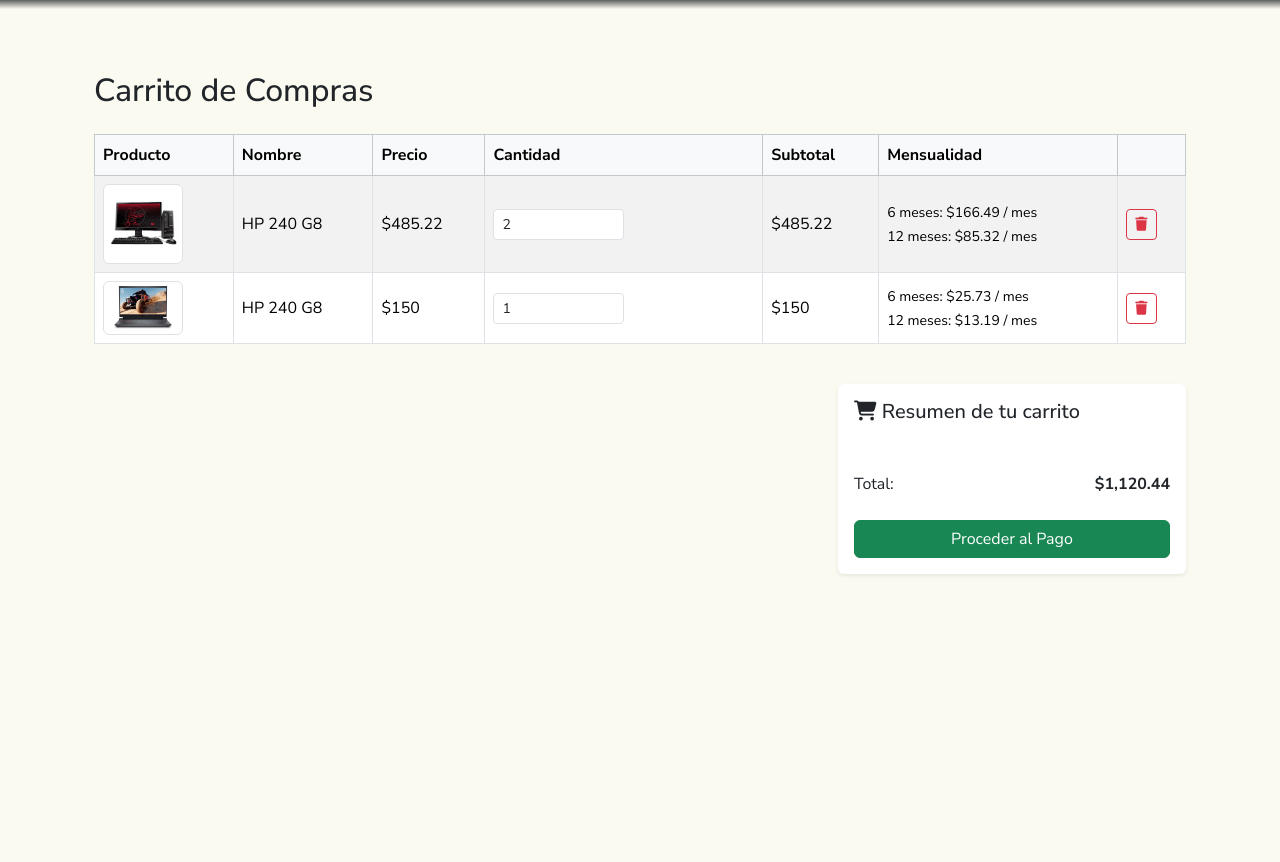
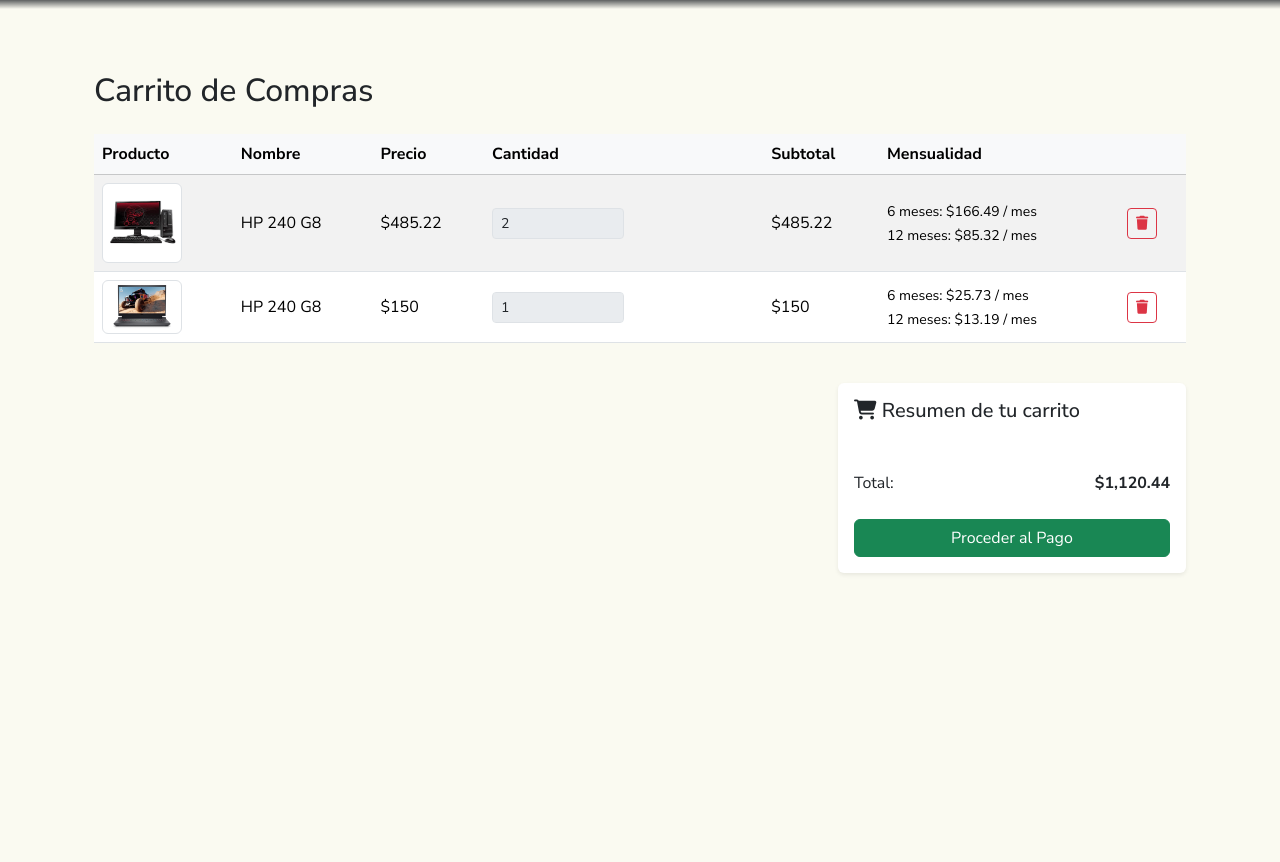
Before and after one commit to Ahtnezev/light-agency, a PHP site: page /cart in a window 1280 px wide. Shown: the part 55-917 px from the top of the page. Run offline with PHP 8.4, Linux system fonts and the light colour scheme; data comes from the database, SQL or seed files in the repository; some libraries are stand-ins or nearby versions.

Commit message:
[fix] cart view

```diff
--- a/public_html/views/cart/content-cart.php
+++ b/public_html/views/cart/content-cart.php
@@ -2,7 +2,7 @@
     <h2 class="mb-4">Carrito de Compras</h2>
 
     <div class="table-responsive">
-        <table class="table align-middle table-bordered table-hover table-striped" id="cart-table">
+        <table class="table align-middle table-hover table-striped" id="cart-table">
             <thead class="table-light">
                 <tr>
                     <th>Producto</th>
@@ -32,7 +32,7 @@
                         <td>HP 240 G8</td>
                         <td>$<?= CartHelper::getSubtotal($cart['subtotal']) ?></td>
                         <td>
-                            <input type="number" class="form-control form-control-sm w-50" min="1" value="<?= $cart['qty'] ?>">
+                            <input id="qty-<?= $cart['qty'] ?>" type="number" disabled class="form-control form-control-sm w-50" min="1" value="<?= $cart['qty'] ?>">
                         </td>
                         <td>$<?= CartHelper::getSubtotal($cart['subtotal']) ?></td>
                          <td>
@@ -67,13 +67,4 @@
             </div>
         </div>
     </div>
-
-    <div class="row">
-        <div class="col-12">
-            <p id="empty-cart-msg" class="text-muted text-center mt-4" style="display: none;">
-            Tu carrito está vacío 🛒
-            </p>
-        </div>
-    </div>
-
 </div>
```
